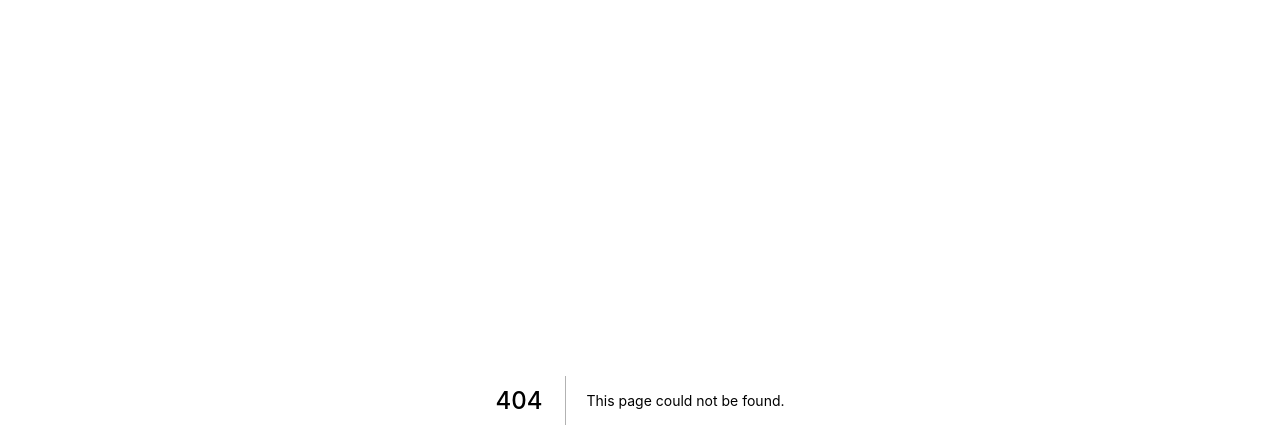
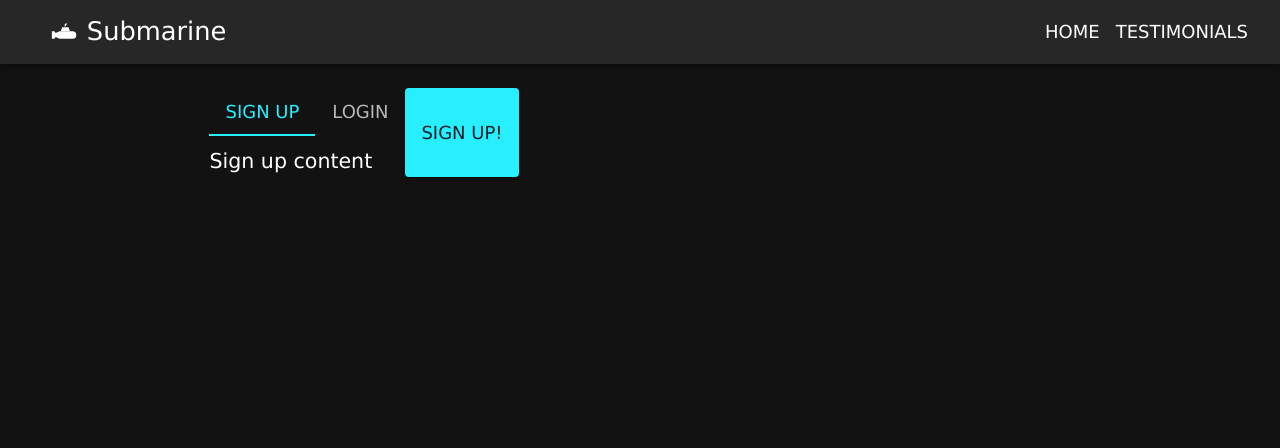
Before and after one commit to cometbroom/dating_app, a Next.js app: page /signup in a window 1280 px wide. Before the commit this address had no page. Shown: the top 448 px of the page. Built offline with nearby package versions, Linux system fonts and the light colour scheme.

Commit message:
Made the signup and tabs components

```diff
--- /dev/null
+++ b/pages/signup.js
@@ -0,0 +1,12 @@
+import LandingLayout from "../src/Layouts/LandingLayout";
+import SignupView from "../src/views/SignupView";
+
+export default function Signup() {
+  return (
+    <>
+      <LandingLayout>
+        <SignupView></SignupView>
+      </LandingLayout>
+    </>
+  );
+}
--- a/src/Layouts/LandingLayout.js
+++ b/src/Layouts/LandingLayout.js
@@ -111,7 +111,7 @@ export default function LandingLayout(props) {
               {drawer}
             </Drawer>
           </Box>
-          <Box component="main" sx={{ p: 3 }}>
+          <Box component="main" sx={{ p: 3, width: "100%" }}>
             <Toolbar />
             {props.children}
           </Box>
--- /dev/null
+++ b/src/components/CenteredBox.js
@@ -0,0 +1,17 @@
+import { Box } from "@mui/material";
+
+export default function CenteredBox(props) {
+  return (
+    <>
+      <Box
+        display="flex"
+        justifyContent="center"
+        alignItems="center"
+        minHeight="100vh"
+        sx={{ width: "100%" }}
+      >
+        {props.children}
+      </Box>
+    </>
+  );
+}
--- /dev/null
+++ b/src/components/TabPanel.js
@@ -0,0 +1,25 @@
+import { Box, Tab, Tabs } from "@mui/material";
+import { useState } from "react";
+
+export default function TabPanel({ tabLabels, tabContent }) {
+  const [current, setCurrect] = useState(0);
+
+  function handleChange(event, newValue) {
+    setCurrect(newValue);
+  }
+
+  return (
+    <Box sx={{ display: "flex", flexDirection: "column", gap: "10px" }}>
+      <Tabs value={current} onChange={handleChange}>
+        {tabLabels.map((x) => (
+          <Tab label={x} />
+        ))}
+      </Tabs>
+      {tabContent.map((y, idx) => (
+        <div hidden={idx !== current} aria-labelledby={`simple-tab-${idx}`}>
+          {y}
+        </div>
+      ))}
+    </Box>
+  );
+}
--- a/src/tools/ThemeConfig.js
+++ b/src/tools/ThemeConfig.js
@@ -13,7 +13,7 @@ export default function configurateTheme() {
       },
     },
     typography: {
-      fontFamily: 'Love Ya Like A Sister, Comfortaa, cursive, "Roboto"',
+      fontFamily: 'Love Ya Like A Sister, Comfortaa, Verdana, "Roboto"',
       fontSize: 18,
       fontWeightLight: 300,
       htmlFontSize: 16,
--- /dev/null
+++ b/src/views/SignupView.js
@@ -0,0 +1,37 @@
+import {
+  Box,
+  Button,
+  Card,
+  CardContent,
+  Grid,
+  Paper,
+  Toolbar,
+  Typography,
+} from "@mui/material";
+import CenteredBox from "../components/CenteredBox";
+import TabPanel from "../components/TabPanel";
+
+export default function SignupView() {
+  return (
+    <Grid bgcolor="seconday" container>
+      <Grid
+        item
+        md={6}
+        sx={{
+          display: "flex",
+          justifyContent: "center",
+        }}
+      >
+        <TabPanel
+          tabLabels={["Sign up", "Login"]}
+          tabContent={[
+            <Typography>Sign up content</Typography>,
+            <Typography>Login content</Typography>,
+          ]}
+        />
+        <Button variant="contained">Sign up!</Button>
+      </Grid>
+      <Grid item md={6}></Grid>
+    </Grid>
+  );
+}
```
